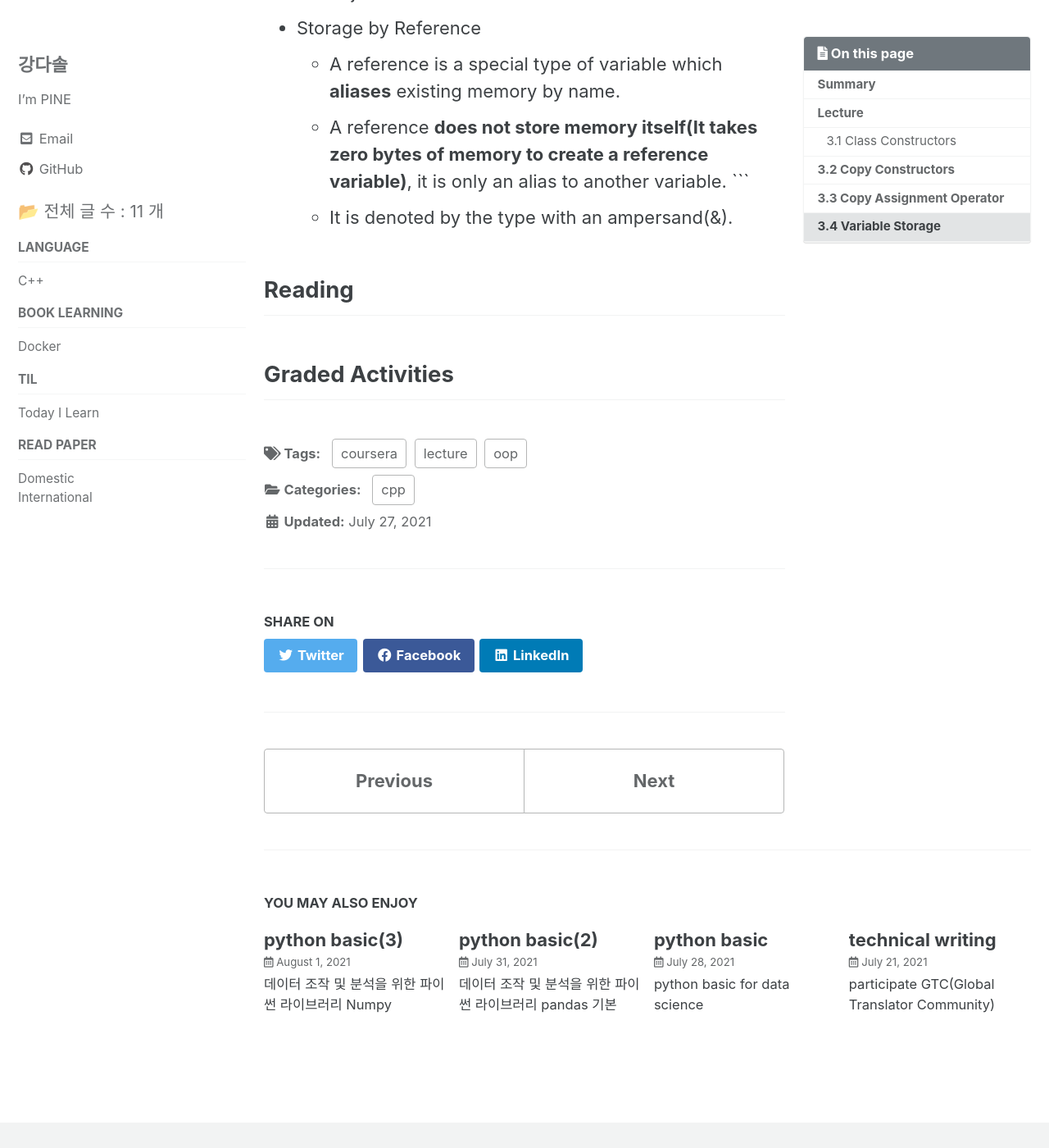
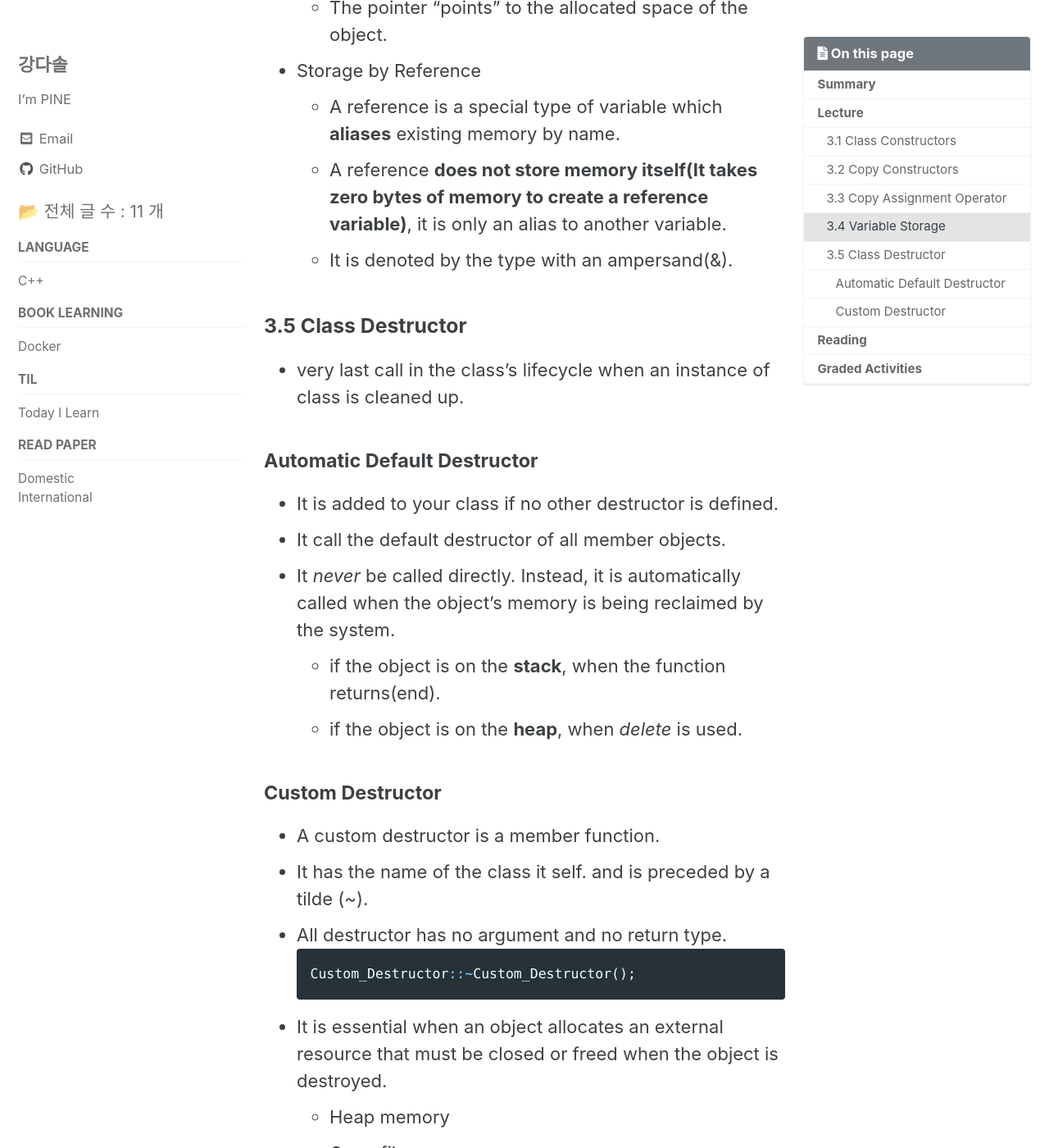
Before and after one commit to pine939/pine939.github.io, a Jekyll site: the page built from _posts/2021-07-27-coursera_cpp_3.md, in a window 1280 px wide and 1400 px high, scrolled down 5458 px. Shown: the whole window at 82% size. Built offline with Jekyll 4.4.1, drawn with Linux system fonts in a browser that asks for light colours; cached includes are drawn as plain includes; some of the changed text lies outside the part shown.

Commit message:
edit post

````diff
--- a/_posts/2021-07-27-coursera_cpp_3.md
+++ b/_posts/2021-07-27-coursera_cpp_3.md
@@ -17,7 +17,7 @@ date: 2021-07-27
 last_modified_at: 2021-07-27
 ---
 
-### Summary
+## Summary
 
 * study lifecycle cpp object by taking coursera class.
 * lecture
@@ -28,8 +28,8 @@ last_modified_at: 2021-07-27
   * Methods and Operators
   * Access through pointers and references
 
-### Lecture
-#### 3.1 Class Constructors
+## Lecture
+### 3.1 Class Constructors
 
 * Automatic Default Constructor
   * Every class we've seen so far has a constructor.
@@ -159,9 +159,32 @@ or accessed by a reference.
 * Storage by Reference
   * A reference is a special type of variable which **aliases** existing memory by name.
   * A reference **does not store memory itself(It takes zero bytes of memory to create a reference variable)**, it is only an alias to another variable.
-  ```
   * It is denoted by the type with an ampersand(&).
 
+### 3.5 Class Destructor
+
+* very last call in the class's lifecycle when an instance of class is cleaned up.
+
+#### Automatic Default Destructor
+
+* It is added to your class if no other destructor is defined.
+* It call the default destructor of all member objects.
+* It *never* be called directly. Instead, it is automatically called when the object's memory is being reclaimed by the system.
+  * if the object is on the **stack**, when the function returns(end).
+  * if the object is on the **heap**, when *delete* is used.
+
+#### Custom Destructor
+
+* A custom destructor is a member function.
+* It has the name of the class it self. and is preceded by a tilde (~).
+* All destructor has no argument and no return type.
+```cpp
+Custom_Destructor::~Custom_Destructor();
+```
+* It is essential when an object allocates an external resource that must be closed or freed when the object is destroyed.
+  * Heap memory
+  * Open files
+  * Shared Memory
 
 ## Reading
 
````
